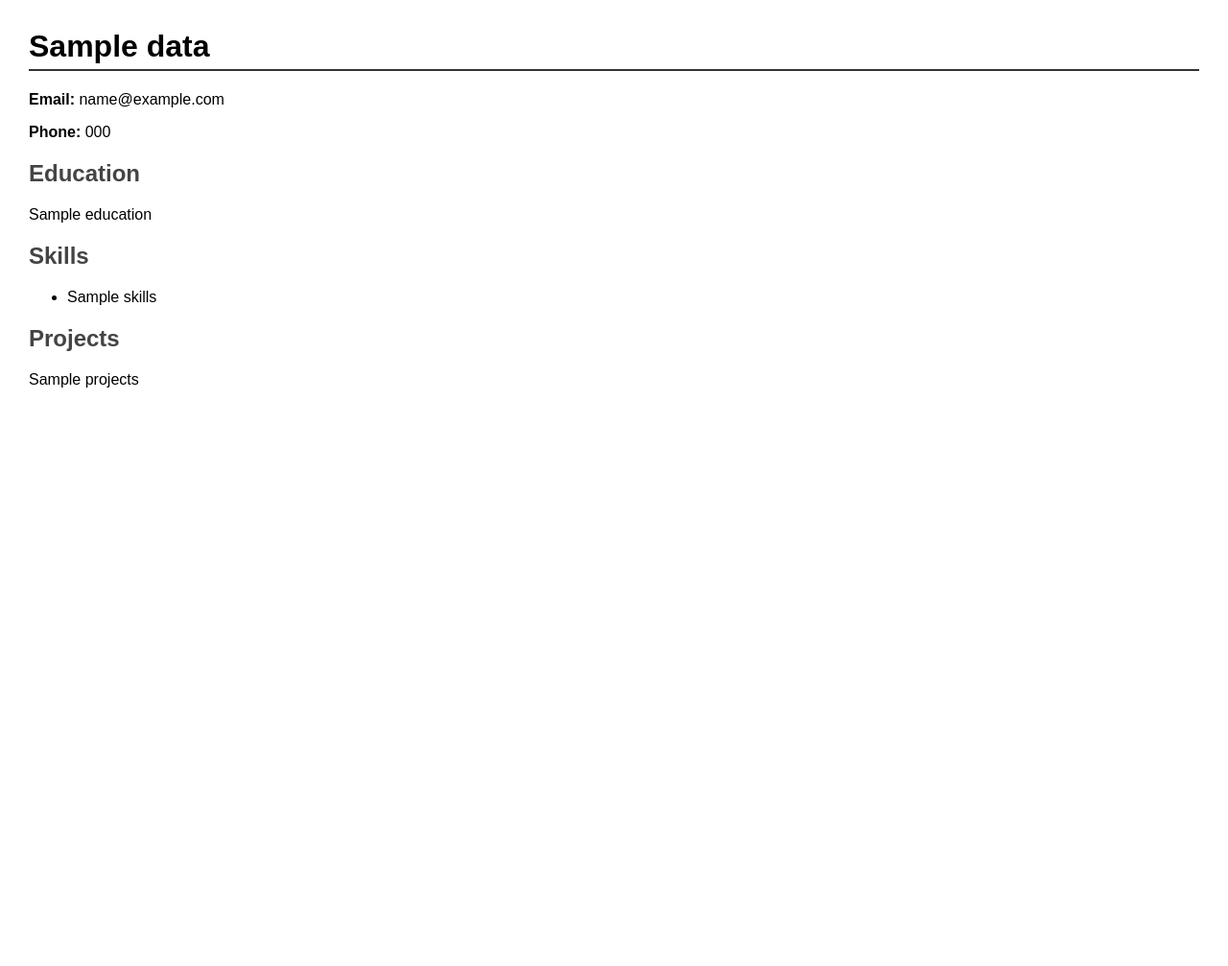
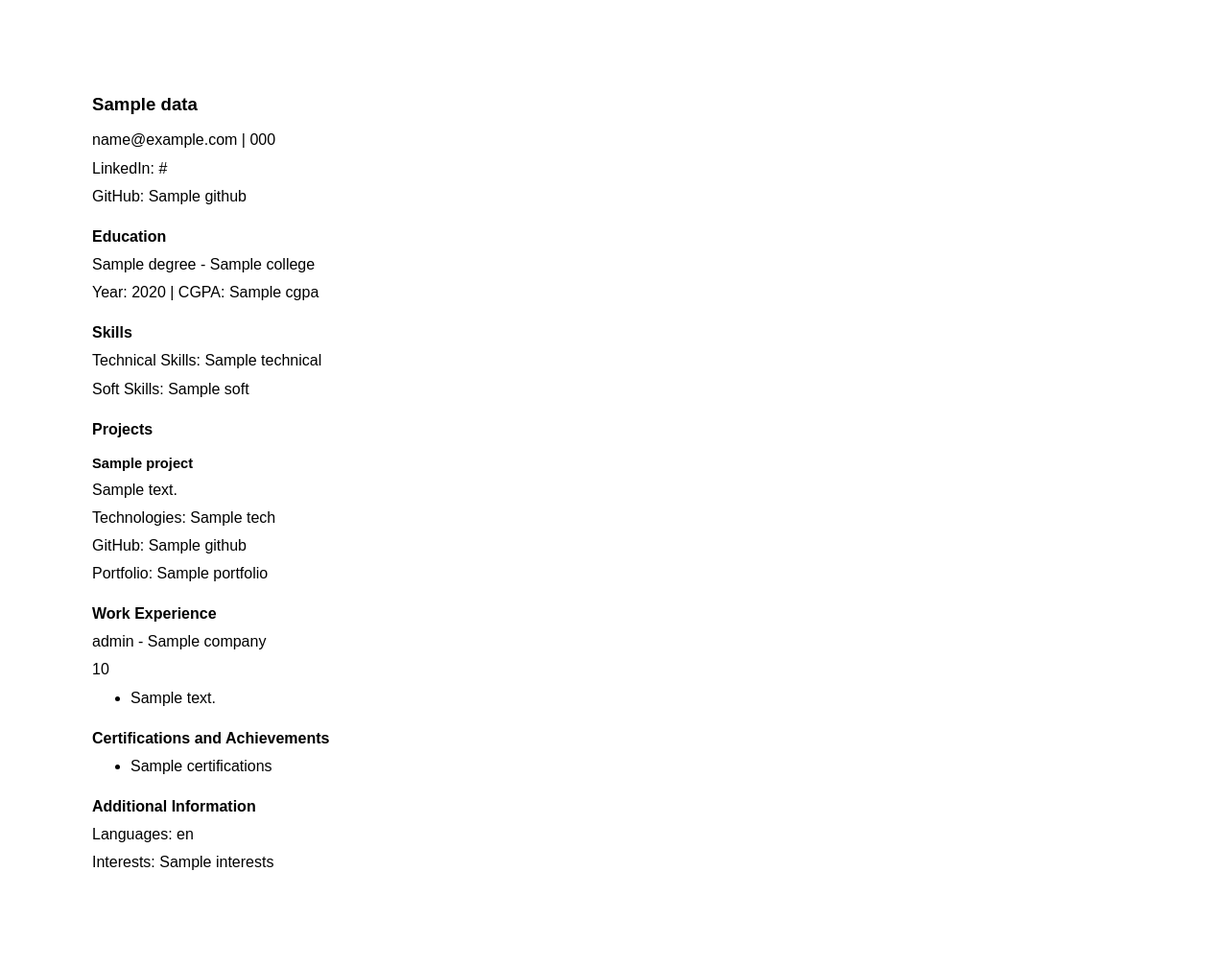
Before and after one commit to VAMSIPOLIPARTHI/resume, a Flask app: template backend/templates/resume_template.html in a window 1280 px wide. Shown: the whole page at 96% size. Before the commit the page ends 404 px from the top, so only its background shows below. Run offline with Flask 3, Linux system fonts and the light colour scheme; the template is opened without the code that fills it: most values are stand-ins (such as "Sample title", 1, 10 or a date in 2020).

Commit message:
Update resume_template.html

```diff
--- a/backend/templates/resume_template.html
+++ b/backend/templates/resume_template.html
@@ -1,31 +1,130 @@
 <!DOCTYPE html>
 <html>
 <head>
+    <title>{{ data.name or 'Resume' }} - Resume</title>
     <meta charset="UTF-8">
-    <title>{{ data['name'] }} - Resume</title>
     <style>
-        body { font-family: Arial, sans-serif; margin: 30px; }
-        h1 { border-bottom: 2px solid #333; padding-bottom: 5px; }
-        h2 { margin-top: 20px; color: #444; }
-        ul { margin: 5px 0; }
+        body {
+            font-family: Arial, Helvetica, sans-serif;
+            font-size: 12pt;
+            line-height: 1.4;
+            margin: 1in;
+            color: #000000;
+        }
+        h1 {
+            font-size: 14pt;
+            font-weight: bold;
+            margin-bottom: 10pt;
+        }
+        h2 {
+            font-size: 12pt;
+            font-weight: bold;
+            margin-top: 15pt;
+            margin-bottom: 5pt;
+        }
+        h3 {
+            font-size: 11pt;
+            font-weight: bold;
+            margin-top: 10pt;
+            margin-bottom: 5pt;
+        }
+        p, ul {
+            margin: 5pt 0;
+        }
+        li {
+            margin-bottom: 5pt;
+        }
+        .section {
+            margin-bottom: 15pt;
+        }
     </style>
 </head>
 <body>
-    <h1>{{ data['name'] }}</h1>
-    <p><b>Email:</b> {{ data['email'] }}</p>
-    <p><b>Phone:</b> {{ data['phone'] }}</p>
+    <!-- Personal Details -->
+    <h1>{{ data.name }}</h1>
+    <p>{{ data.email }} | {{ data.phone }}</p>
+    {% if data.linkedin %}
+        <p>LinkedIn: {{ data.linkedin }}</p>
+    {% endif %}
+    {% if data.github %}
+        <p>GitHub: {{ data.github }}</p>
+    {% endif %}
 
-    <h2>Education</h2>
-    <p>{{ data['education'] }}</p>
+    <!-- Education -->
+    <div class="section">
+        <h2>Education</h2>
+        <p>{{ data.education.degree }} - {{ data.education.college }}</p>
+        <p>Year: {{ data.education.year }}{% if data.education.cgpa %} | CGPA: {{ data.education.cgpa }}{% endif %}</p>
+    </div>
 
-    <h2>Skills</h2>
-    <ul>
-        {% for skill in data['skills'].split(",") %}
-        <li>{{ skill.strip() }}</li>
+    <!-- Skills -->
+    <div class="section">
+        <h2>Skills</h2>
+        <p>Technical Skills: {{ data.skills.technical }}</p>
+        {% if data.skills.soft %}
+            <p>Soft Skills: {{ data.skills.soft }}</p>
+        {% endif %}
+    </div>
+
+    <!-- Projects -->
+    <div class="section">
+        <h2>Projects</h2>
+        {% for project in data.projects %}
+            <h3>{{ project.title }}</h3>
+            <p>{{ project.description }}</p>
+            <p>Technologies: {{ project.tech }}</p>
+            {% if project.github %}
+                <p>GitHub: {{ project.github }}</p>
+            {% endif %}
+            {% if project.portfolio %}
+                <p>Portfolio: {{ project.portfolio }}</p>
+            {% endif %}
         {% endfor %}
-    </ul>
+    </div>
 
-    <h2>Projects</h2>
-    <p>{{ data['projects'] }}</p>
+    <!-- Work Experience -->
+    {% if data.experience and (data.experience.company or data.experience.role or data.experience.duration or data.experience.description) %}
+        <div class="section">
+            <h2>Work Experience</h2>
+            <p>{{ data.experience.role }} - {{ data.experience.company }}</p>
+            <p>{{ data.experience.duration }}</p>
+            {% if data.experience.description %}
+                <ul>
+                    {% for line in data.experience.description.split('\n') %}
+                        {% if line.strip() %}
+                            <li>{{ line.strip() }}</li>
+                        {% endif %}
+                    {% endfor %}
+                </ul>
+            {% endif %}
+        </div>
+    {% endif %}
+
+    <!-- Certifications -->
+    {% if data.certifications %}
+        <div class="section">
+            <h2>Certifications and Achievements</h2>
+            <ul>
+                {% for cert in data.certifications.split('\n') %}
+                    {% if cert.strip() %}
+                        <li>{{ cert.strip() }}</li>
+                    {% endif %}
+                {% endfor %}
+            </ul>
+        </div>
+    {% endif %}
+
+    <!-- Additional Information -->
+    {% if data.other and (data.other.languages or data.other.interests) %}
+        <div class="section">
+            <h2>Additional Information</h2>
+            {% if data.other.languages %}
+                <p>Languages: {{ data.other.languages }}</p>
+            {% endif %}
+            {% if data.other.interests %}
+                <p>Interests: {{ data.other.interests }}</p>
+            {% endif %}
+        </div>
+    {% endif %}
 </body>
 </html>
```
